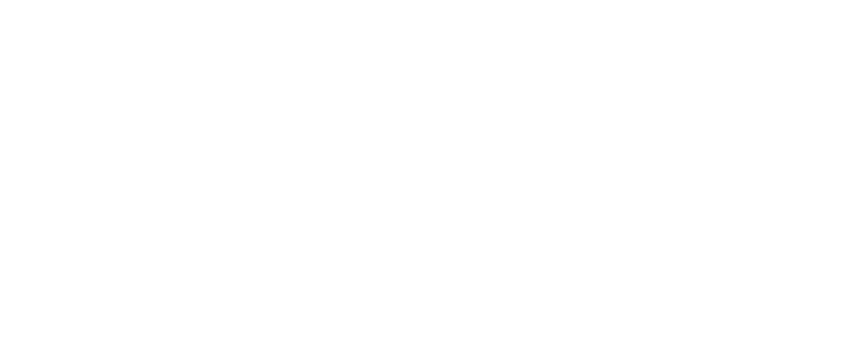
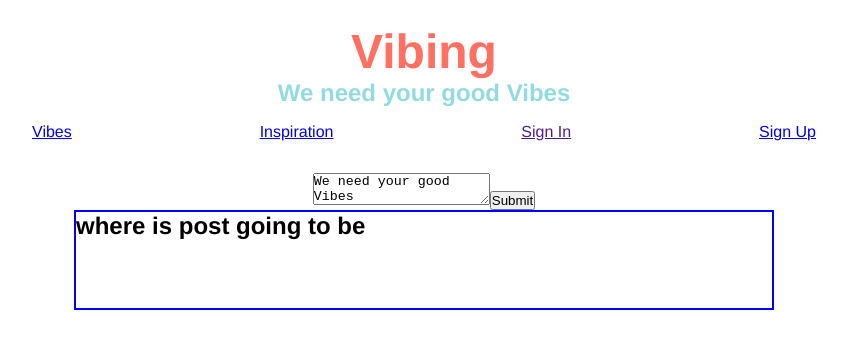
Before and after one commit to ThwCorbin/vibing, a React (Create React App) app: page / in a window 1280 px wide. Shown: the top 348 px of the page, without its empty margins (216-1063 px from the left). Built offline with nearby package versions, Linux system fonts and the light colour scheme.

Commit message:
Fix /home issue -> now / routes to /

```diff
--- a/src/components/App/App.js
+++ b/src/components/App/App.js
@@ -17,7 +17,7 @@
 		return (
 			<React.Fragment>
 				<main>
-					<Route path="/home" component={Home} exact={true} />
+					<Route path="/" component={Home} exact={true} />
 					<Route path="/signup" component={SignUp} exact={true} />
 					<Route path="/inspirations" component={Inspirations} exact={true} />
 				</main>
--- a/src/components/Navbar/Navbar.js
+++ b/src/components/Navbar/Navbar.js
@@ -1,13 +1,12 @@
 import React from "react";
 import "./Navbar.css";
-import Form from "../Form/Form";
 import { Link } from "react-router-dom";
 
 function Navbar(props) {
 	return (
 		<nav className="navbar">
 			<ul>
-				<Link to="/home">
+				<Link to="/">
 					<li className="li-home">Vibes</li>
 				</Link>
 				<Link to="/inspirations">
```
